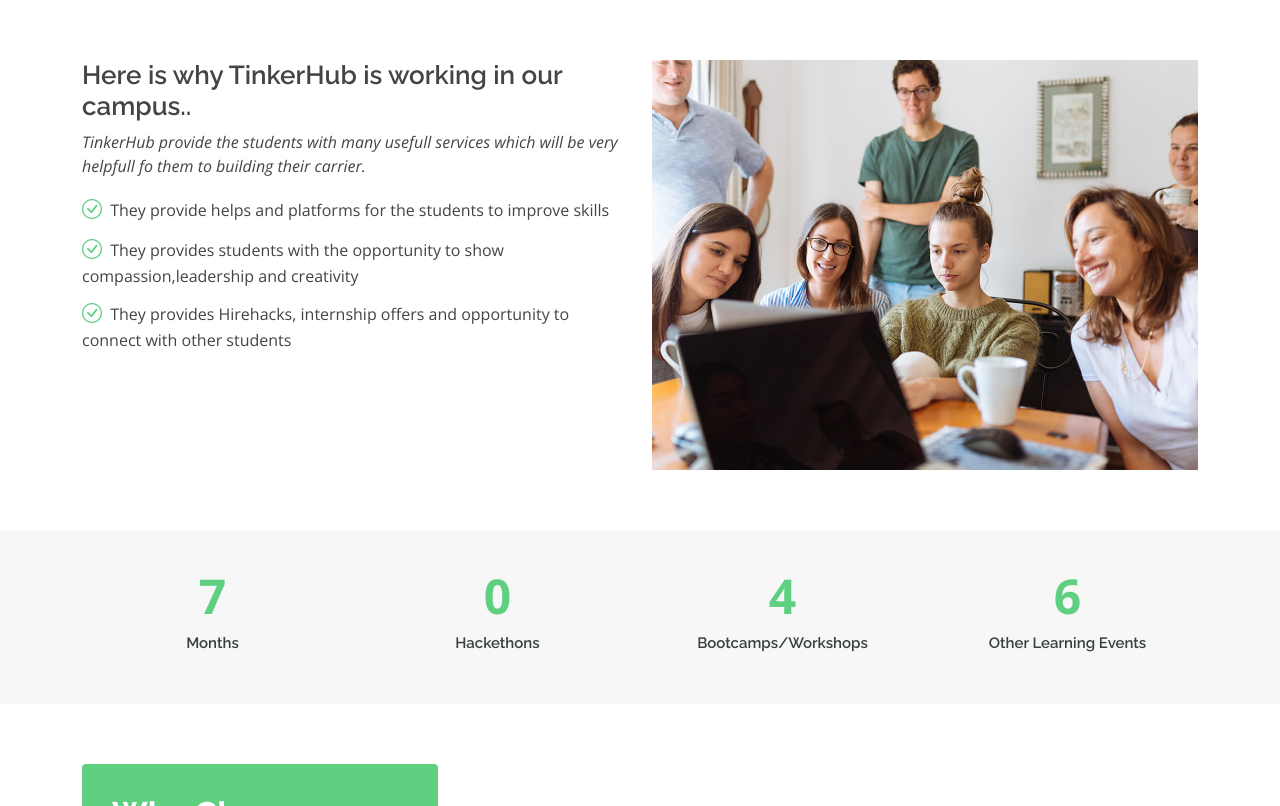
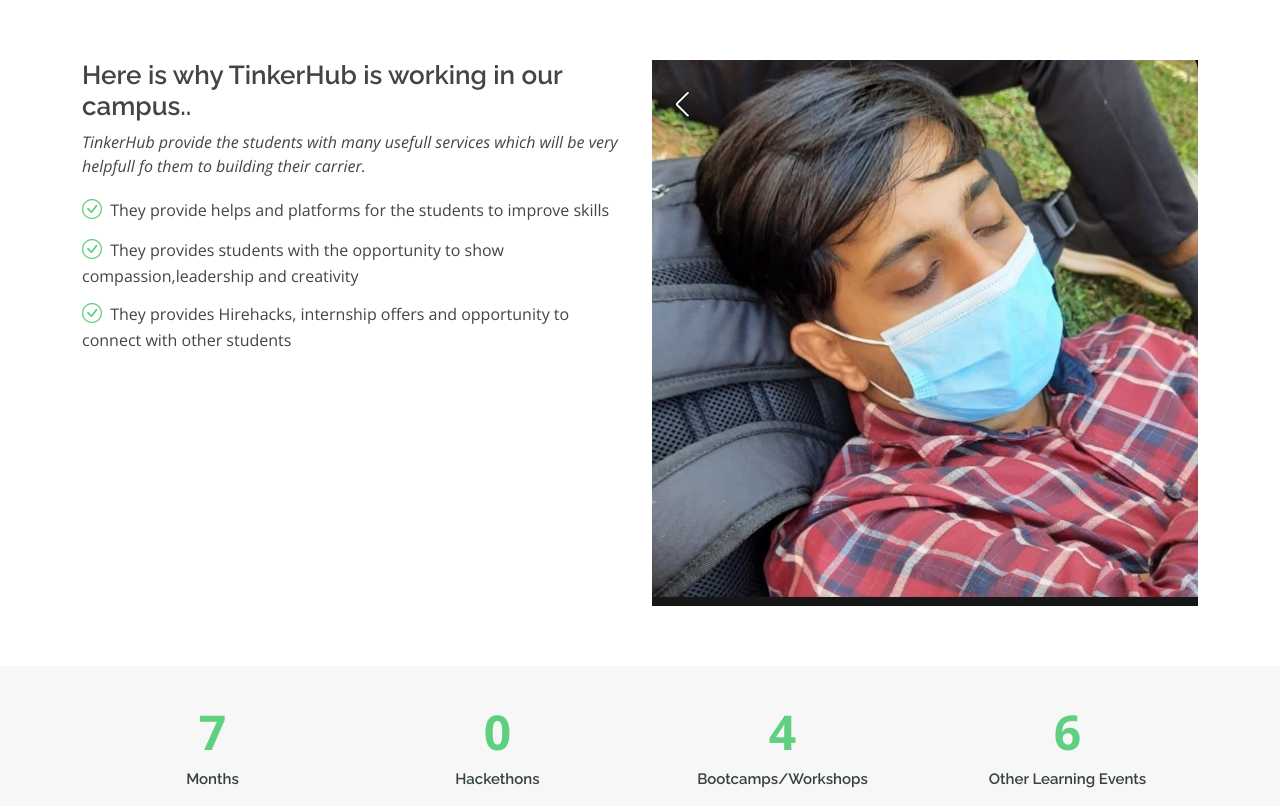
Before and after one commit to tinkerhubietcu/tinkerhub.ietcu, a plain HTML site: page index.html in a window 1280 px wide. Shown: the part 640-1446 px from the top of the page. Drawn offline with nearby package versions, Linux system fonts and the light colour scheme.

Commit message:
Update index.html

```diff
--- a/index.html
+++ b/index.html
@@ -77,7 +77,7 @@
 
         <div class="row">
           <div class="col-lg-6 order-1 order-lg-2" data-aos="fade-left" data-aos-delay="100">
-            <img src="assets/img/about.jpg" class="img-fluid" alt="">
+            <img src="assets/img/leads/arun.jpeg" class="img-fluid" alt="">
           </div>
           <div class="col-lg-6 pt-4 pt-lg-0 order-2 order-lg-1 content">
             <h3>Here is why TinkerHub is working in our campus..</h3>
```
